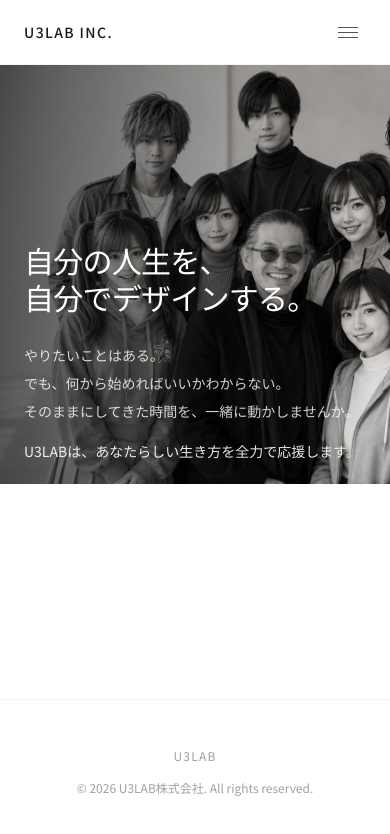
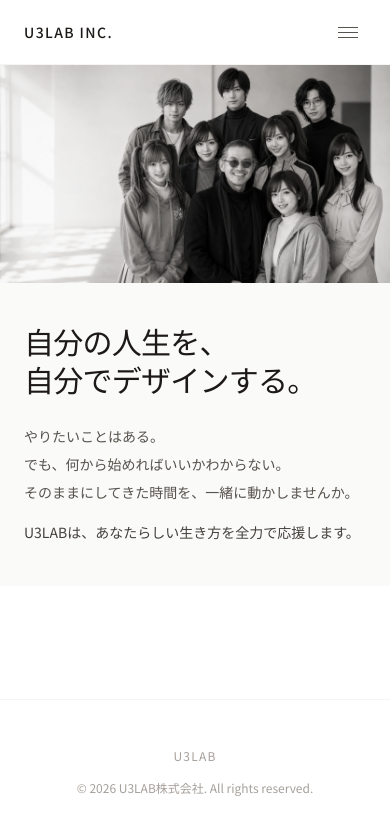
Before and after one commit to u3-lab/u3lab-site, a Next.js app: page / in a window 390 px wide. Shown: the top 834 px of the page. Built offline with nearby package versions, Linux system fonts and the light colour scheme.

Commit message:
feat: mobile hero stack layout (image + text separated) vs desktop overlay

```diff
--- a/app/page.tsx
+++ b/app/page.tsx
@@ -3,8 +3,38 @@ import Image from 'next/image';
 export default function Home() {
   return (
     <>
-      <section className="relative w-full mt-16">
-        <div className="relative aspect-video min-h-[420px] w-full">
+      <section className="w-full mt-16">
+
+        {/* ── モバイル：画像＋テキスト縦積み ── */}
+        <div className="sm:hidden">
+          <div className="relative aspect-video w-full">
+            <Image
+              src="/hero.png"
+              alt="U3LAB チームビジュアル"
+              fill
+              className="object-cover object-center"
+              priority
+            />
+          </div>
+          <div className="px-6 py-10 bg-stone-50">
+            <h1 className="text-3xl font-medium tracking-tight text-stone-900 leading-tight">
+              自分の人生を、<br />自分でデザインする。
+            </h1>
+            <div className="mt-6 space-y-3">
+              <p className="text-sm text-stone-600 leading-loose">
+                やりたいことはある。<br />
+                でも、何から始めればいいかわからない。<br />
+                そのままにしてきた時間を、一緒に動かしませんか。
+              </p>
+              <p className="text-sm text-stone-700 leading-loose">
+                U3LABは、あなたらしい生き方を全力で応援します。
+              </p>
+            </div>
+          </div>
+        </div>
+
+        {/* ── デスクトップ：画像にテキスト重ね合わせ ── */}
+        <div className="hidden sm:block relative aspect-video w-full">
           <Image
             src="/hero.png"
             alt="U3LAB チームビジュアル"
@@ -13,24 +43,25 @@ export default function Home() {
             priority
           />
           <div className="absolute inset-0 bg-gradient-to-r from-black/65 via-black/30 to-transparent" />
-          <div className="absolute bottom-0 left-0 w-full pb-[5%] px-6 sm:px-12 md:px-16">
+          <div className="absolute bottom-0 left-0 w-full pb-[5%] px-12 md:px-16">
             <div className="max-w-lg">
-              <h1 className="text-3xl sm:text-4xl md:text-5xl font-medium tracking-tight text-white leading-tight">
+              <h1 className="text-4xl md:text-5xl font-medium tracking-tight text-white leading-tight">
                 自分の人生を、<br />自分でデザインする。
               </h1>
               <div className="mt-6 space-y-3">
-                <p className="text-sm sm:text-base text-white/80 leading-loose">
+                <p className="text-base text-white/80 leading-loose">
                   やりたいことはある。<br />
                   でも、何から始めればいいかわからない。<br />
                   そのままにしてきた時間を、一緒に動かしませんか。
                 </p>
-                <p className="text-sm sm:text-base text-white/90 leading-loose">
+                <p className="text-base text-white/90 leading-loose">
                   U3LABは、あなたらしい生き方を全力で応援します。
                 </p>
               </div>
             </div>
           </div>
         </div>
+
       </section>
     </>
   );
```
